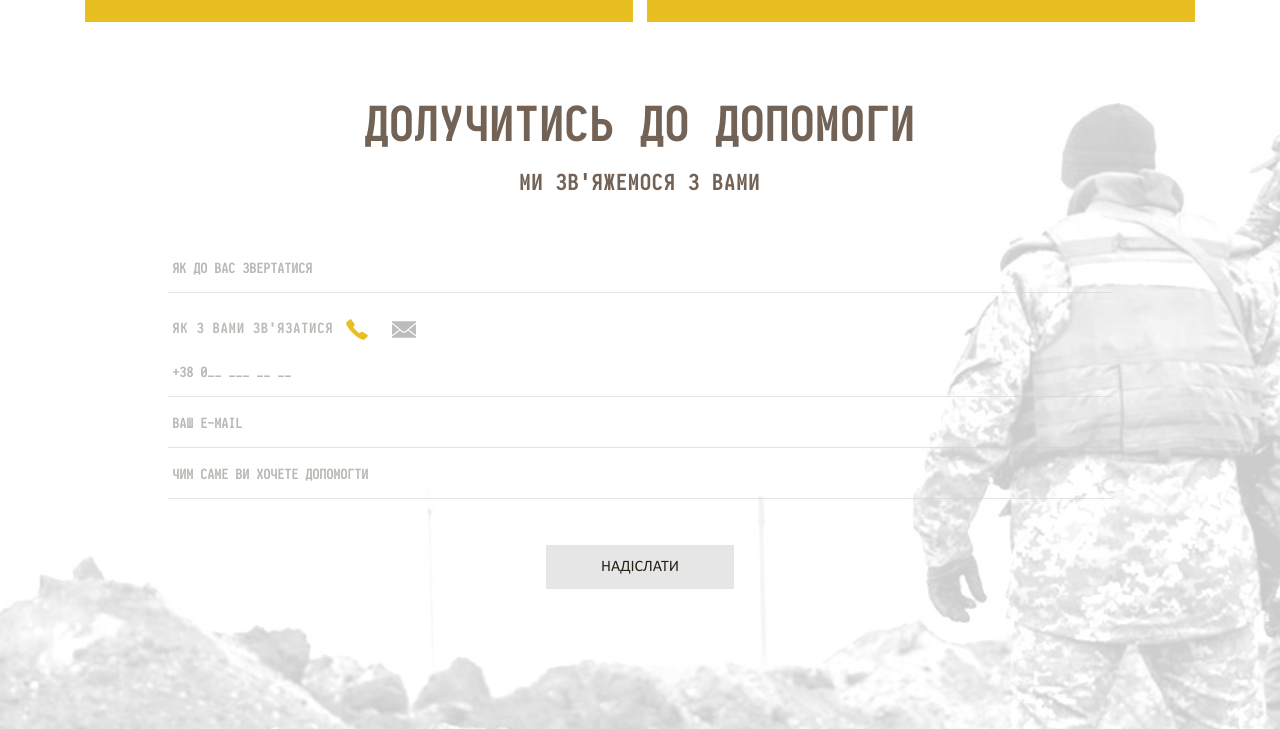
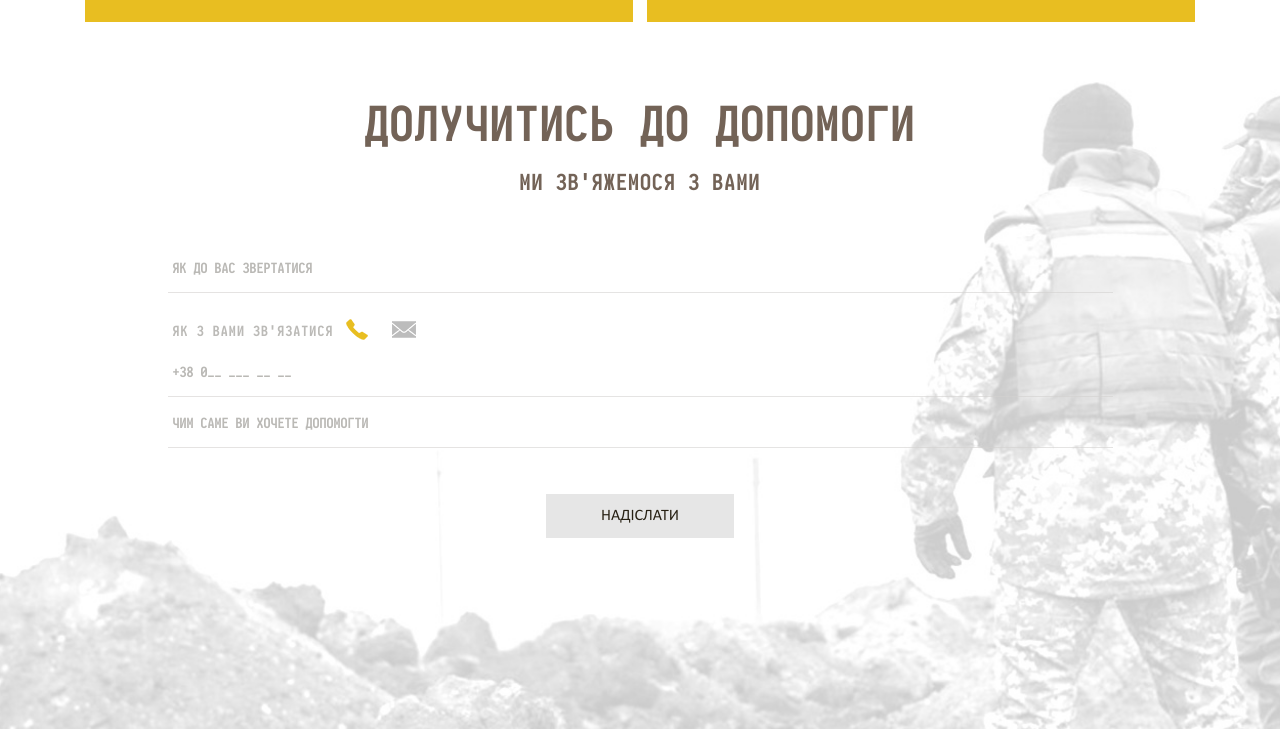
Before and after one commit to kolyasademetrio/fk, a website: page src/index.html in a window 1280 px wide. Both pictures are taken after a click on the item 356 px from the left and 7025 px from the top of the page. Shown: the part 6696-7425 px from the top of the page. Drawn offline with nearby package versions, Linux system fonts and the light colour scheme; files that its build step writes are made by us from their sources.

Commit message:
form tabs complete

```diff
--- a/src/index.html
+++ b/src/index.html
@@ -392,15 +392,15 @@
                         <label for="" class="helpus__form-label">Як з вами зв'язатися</label>
                         <ul class="helpus__form-tabs-list">
                            <li class="helpus__form-tabs-list-item js-form-tabs-list-item-header">
-                              <img src="images/icons/phone.png" alt="" class="helpus__form-tabs-list-item-img js-active">
+                              <img src="images/icons/phone.png" alt="" class="helpus__form-tabs-list-item-img js-form-tabs-list-item-header-icon js-active">
                            </li>
                            <li class="helpus__form-tabs-list-item js-form-tabs-list-item-header">
-                              <img src="images/icons/email.png" alt="" class="helpus__form-tabs-list-item-img">
+                              <img src="images/icons/email.png" alt="" class="helpus__form-tabs-list-item-img js-form-tabs-list-item-header-icon">
                            </li>
                         </ul>
                      </div>
                      <ul class="helpus__form-group-footer">
-                        <li class="helpus__form-group-footer-item js-form-tabs-list-item-footer">
+                        <li class="helpus__form-group-footer-item js-form-tabs-list-item-footer js-active">
                            <input class="helpus__form-input js-mask-phone" id="helpus-name" name="helpus-name" type="text" placeholder="+38 0__ ___ __ __">
                         </li>
                         <li class="helpus__form-group-footer-item js-form-tabs-list-item-footer">
--- a/src/js/custom.js
+++ b/src/js/custom.js
@@ -51,4 +51,24 @@ window.onload = () => {
    (() => {
       $('.js-mask-phone').mask('+38 099 999 99 99');
    })();
+
+   (() => {
+      const tabs = document.querySelectorAll('.js-form-tabs-list-item-header');
+      const tabsIcons = document.querySelectorAll('.js-form-tabs-list-item-header-icon');
+      const tabsContent = document.querySelectorAll('.js-form-tabs-list-item-footer');
+
+      for (let i = 0; i < tabs.length; i++) {
+         tabs[i].addEventListener('click', e => {
+            for (let k = 0; k < tabs.length; k++) {
+               tabs[k].getElementsByClassName('js-form-tabs-list-item-header-icon')[0].classList.remove('js-active');
+            }
+            tabs[i].getElementsByClassName('js-form-tabs-list-item-header-icon')[0].classList.add('js-active');
+
+            for (let j = 0; j < tabsContent.length; j++) {
+               tabsContent[j].classList.remove('js-active');
+            }
+            tabsContent[i].classList.add('js-active');
+         });
+      }
+   })();
 }
--- a/src/scss/_content.scss
+++ b/src/scss/_content.scss
@@ -980,7 +980,7 @@ body {
       font-size: 14px;
       text-transform: uppercase;
       opacity: 0.35;
-      padding: 0 0 0 5px;
+      padding: 5px 0 0 5px;
    }
 
    &__form-group-header {
@@ -1013,6 +1013,14 @@ body {
          filter: none;
       }
 
+   }
+
+   &__form-group-footer-item {
+      display: none;
+
+      &.js-active {
+         display: block;
+      }
    }
 
    &__form-btn-wrap {
```
Also changed, not shown: dist/css/style.css, dist/index.html, dist/js/custom.js, 1 other file.
